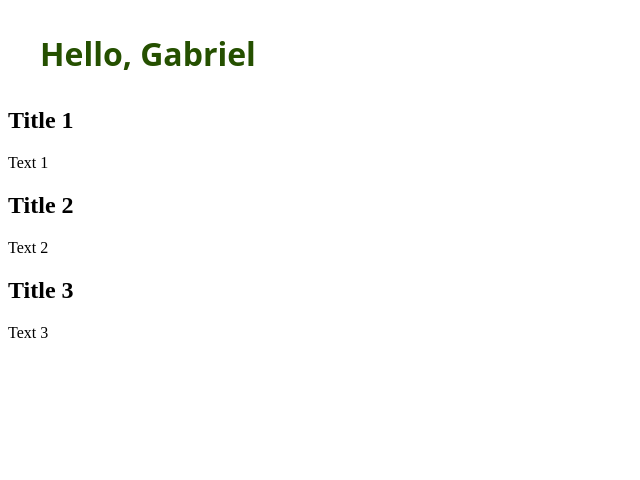
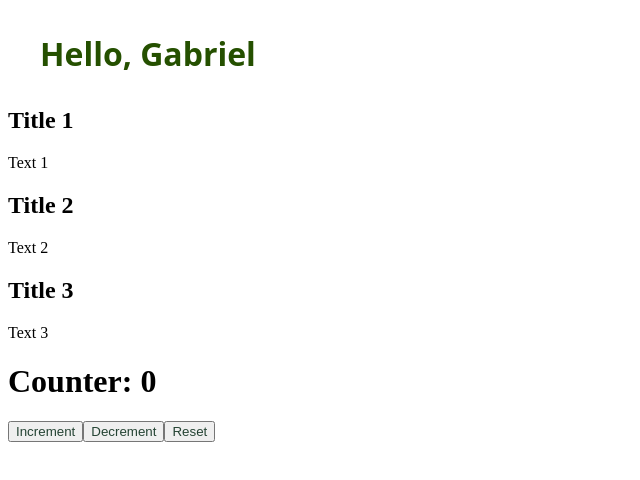
Before and after one commit to gabrielsantosdelima/frontend-studies, an Angular app in the folder angular-studies/: page / in a window 1280 px wide. Shown: the top 480 px of the page, without its empty margins (0-640 px from the left). Built offline with nearby package versions, Linux system fonts and the light colour scheme.

Commit message:
feat(counter): implement counter with signals

```diff
--- a/angular-studies/src/app/app.html
+++ b/angular-studies/src/app/app.html
@@ -12,5 +12,7 @@
     <app-card title="Title 3">
         <p>Text 3</p>
     </app-card>
+
+    <app-counter/>
 </main>
 <router-outlet></router-outlet>
--- a/angular-studies/src/app/app.ts
+++ b/angular-studies/src/app/app.ts
@@ -2,11 +2,12 @@ import { Component, signal } from '@angular/core';
 import { RouterOutlet } from '@angular/router';
 import { Greeting } from './components/greeting/greeting';
 import { Card } from './components/card/card';
+import { Counter } from './components/counter/counter';
 
 @Component({
   selector: 'app-root',
   standalone: true,
-  imports: [RouterOutlet, Greeting, Card],
+  imports: [RouterOutlet, Greeting, Card, Counter],
   templateUrl: './app.html',
   styleUrl: './app.scss'
 })
--- /dev/null
+++ b/angular-studies/src/app/components/counter/counter.html
@@ -0,0 +1,6 @@
+<div>
+    <h1>Counter: {{count()}}</h1>
+    <button (click)="increment()">Increment</button>
+    <button (click)="decrement()">Decrement</button>
+    <button (click)="reset()">Reset</button>
+</div>
--- /dev/null
+++ b/angular-studies/src/app/components/counter/counter.scss
@@ -0,0 +1,3 @@
+button{
+    color: #244333;
+}
--- /dev/null
+++ b/angular-studies/src/app/components/counter/counter.ts
@@ -0,0 +1,24 @@
+import { Component, signal } from '@angular/core';
+
+@Component({
+    selector: 'app-counter',
+    standalone: true,
+    templateUrl: './counter.html',
+    styleUrl: './counter.scss'
+})
+
+export class Counter {
+    count = signal(0);
+
+    increment(){
+        this.count.update(value => value+1);
+    }
+
+    decrement(){
+        this.count.update(value => value-1);
+    }
+
+    reset(){
+        this.count.update(value => 0);
+    }
+}
```
Also changed, not shown: 1 other file (tests, documents, lock files or other folders).
